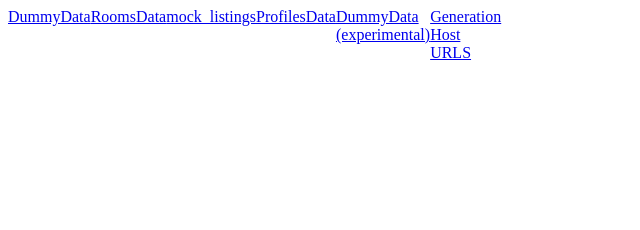
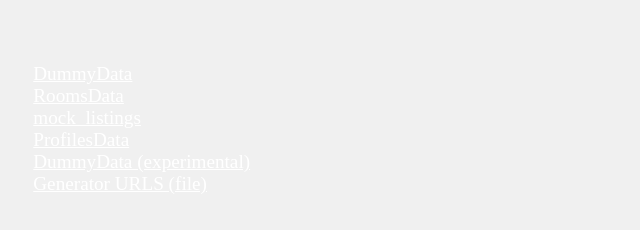
Before and after one commit to sodvfinalprojectgroupa/a_dummy_p_data_i, a plain HTML site: page index.html in a window 1280 px wide. Shown: the whole page, without its empty margins (0-640 px from the left). Drawn offline with Linux system fonts and the light colour scheme.

Commit message:
Update index.html

```diff
--- a/index.html
+++ b/index.html
@@ -1,16 +1,50 @@
 <html>
   <head>
     <title>Visual Navigator</title>
+    <style>
+      html{
+        background-color: #0000000f;
+
+      }
+      div{
+        height: auto;
+        width: auto;
+        display: block;
+        font-size: 1.2rem;
+        margin-top: 5%;
+        margin-left: 2%;
+      }
+      a{
+        display: inline-flex;
+        position: relative;
+        float: left;
+        clear: both;
+        background-color: transparent;
+        color: #ffffffff;
+      }
+      a:visited{
+        color:#908172ff
+      }
+      a:hover{
+        color: #f0f0f026
+      }
+    </style>
   </head>
 <body>
-    <nav style="display: flex; flex-flow: row; list-style-position: outside; max-width: 10rem; word-wrap: break-word; text-align: start; text-wrap: wrap; font-size: 1rem;">
-      <a href="../a_dummy_p_data_i/DummyData/DummyData.html">DummyData</a>
+  <div>
+    <nav>
+      <a href="../a_dummy_p_data_i/DummyData/DummyData.json">DummyData</a>
      <!-- https://sodvfinalprojectgroupa.github.io/sodvfinalprojectgroupa/a_dummy_p_data_i/DummyData/DummyData.json -->
       <a href="../a_dummy_p_data_i/DummyData/RoomsData.json">RoomsData</a>
+     <!-- https://sodvfinalprojectgroupa.github.io/sodvfinalprojectgroupa/a_dummy_p_data_i/DummyData/RoomsData.json -->
       <a href="../a_dummy_p_data_i/DummyData/mock_listings.json">mock_listings</a>
-      <a href="../DummyData/grp1fnlprjctdmmyprfls.json">ProfilesData</a>
-      <a href="../DummyData/newdata.json">DummyData  (experimental)</a>
-      <a href="./DummyData/links for api's">Generation Host URLS</a>
+     <!-- https://sodvfinalprojectgroupa.github.io/sodvfinalprojectgroupa/a_dummy_p_data_i/DummyData/mock_listings.json -->
+      <a href="../a_dummy_p_data_i/DummyData/grp1fnlprjctdmmyprfls.json">ProfilesData</a>
+     <!-- https://sodvfinalprojectgroupa.github.io/sodvfinalprojectgroupa/a_dummy_p_data_i/DummyData/grp1fnlprjctdmmyprfls.json -->
+      <a href="../a_dummy_p_data_i/DummyData/newdata.json">DummyData  (experimental)</a>
+    <!-- https://sodvfinalprojectgroupa.github.io/sodvfinalprojectgroupa/a_dummy_p_data_i/DummyData/newdata.json -->
+      <a href="../a_dummy_p_data_i/DummyData/links for api's">Generator URLS (file)</a>
     </nav>
+  <div>
 </body>
 </html>
```
